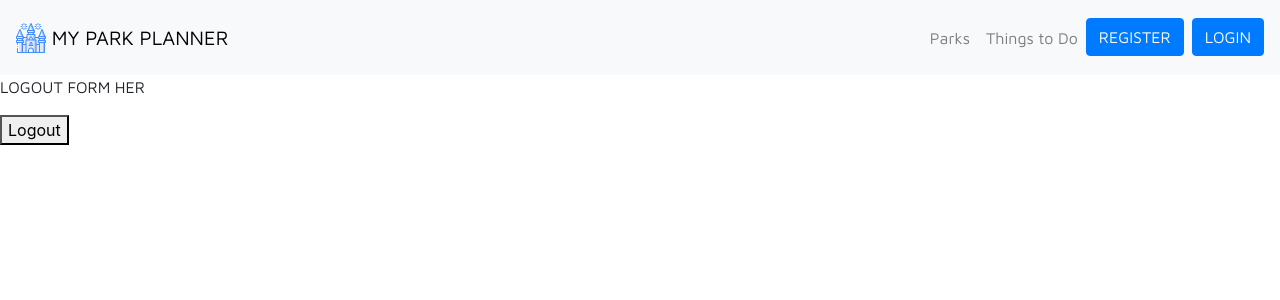
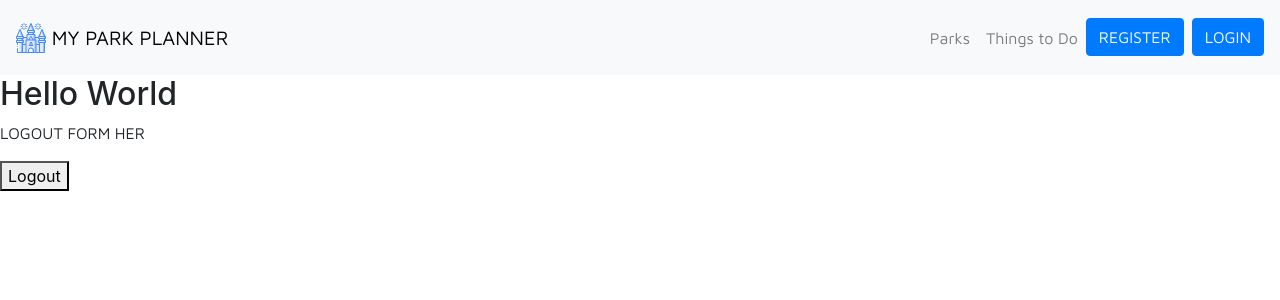
Before and after one commit to Aradford7/react-frontendDisney, a React (Create React App) app: page /logout in a window 1280 px wide. Shown: the top 300 px of the page. Built offline with nearby package versions, Linux system fonts and the light colour scheme.

Commit message:
comitting to push to new origin

```diff
--- a/src/layout/Logout.js
+++ b/src/layout/Logout.js
@@ -12,7 +12,7 @@ class Logout extends Component {
   render() {
     return (
       <div>
-        {/* <h2>Hello World</h2> */}
+        <h2>Hello World</h2>
         <p>LOGOUT FORM HER</p>
         <button
           type="submit"
```
